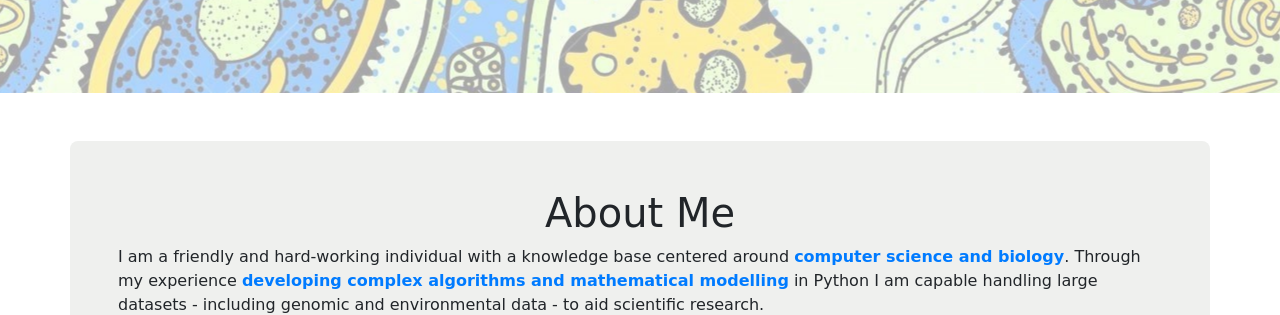
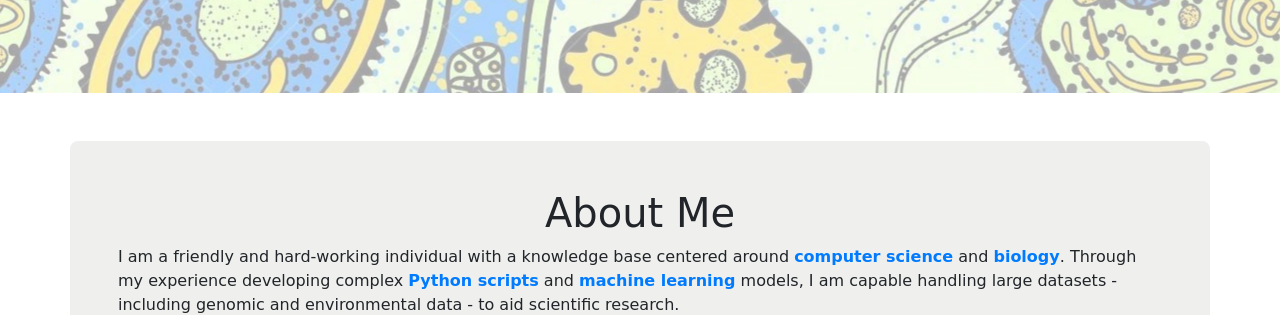
Before and after one commit to RamanChahal98/portfolio, a plain HTML site: page index.html in a window 1280 px wide. Shown: the part 642-957 px from the top of the page. Drawn offline with nearby package versions, Linux system fonts and the light colour scheme; a web font is replaced by a local one.

Commit message:
Update index.html

```diff
--- a/index.html
+++ b/index.html
@@ -103,8 +103,8 @@
         <div class="pl-5 pt-5 pb-5 pr-5 text-#1f2235">
           <h1 class="text-center text-#313552">About Me</h1>
           <p>
-            I am a friendly and hard-working individual with a knowledge base centered around <b class="text-primary">computer science and biology</b>.
-            Through my experience <b class="text-primary">developing complex algorithms and mathematical modelling</b> in Python I am capable handling
+            I am a friendly and hard-working individual with a knowledge base centered around <b class="text-primary">computer science</b> and <b class="text-primary">biology</b>.
+            Through my experience developing complex <b class="text-primary">Python scripts</b> and <b class="text-primary">machine learning</b> models, I am capable handling
             large datasets - including genomic and environmental data - to aid scientific research.
           </p>
           <p>
```
